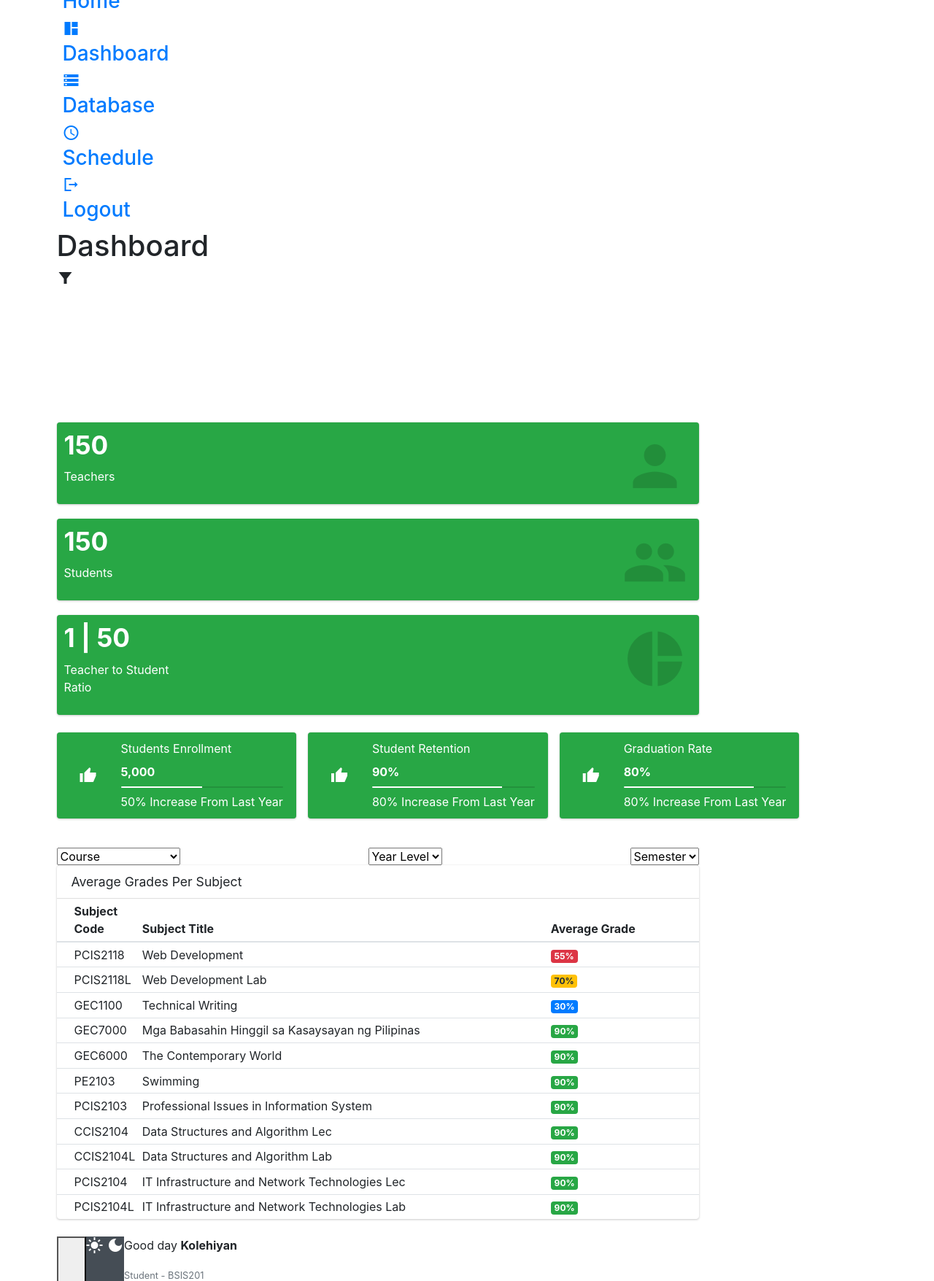
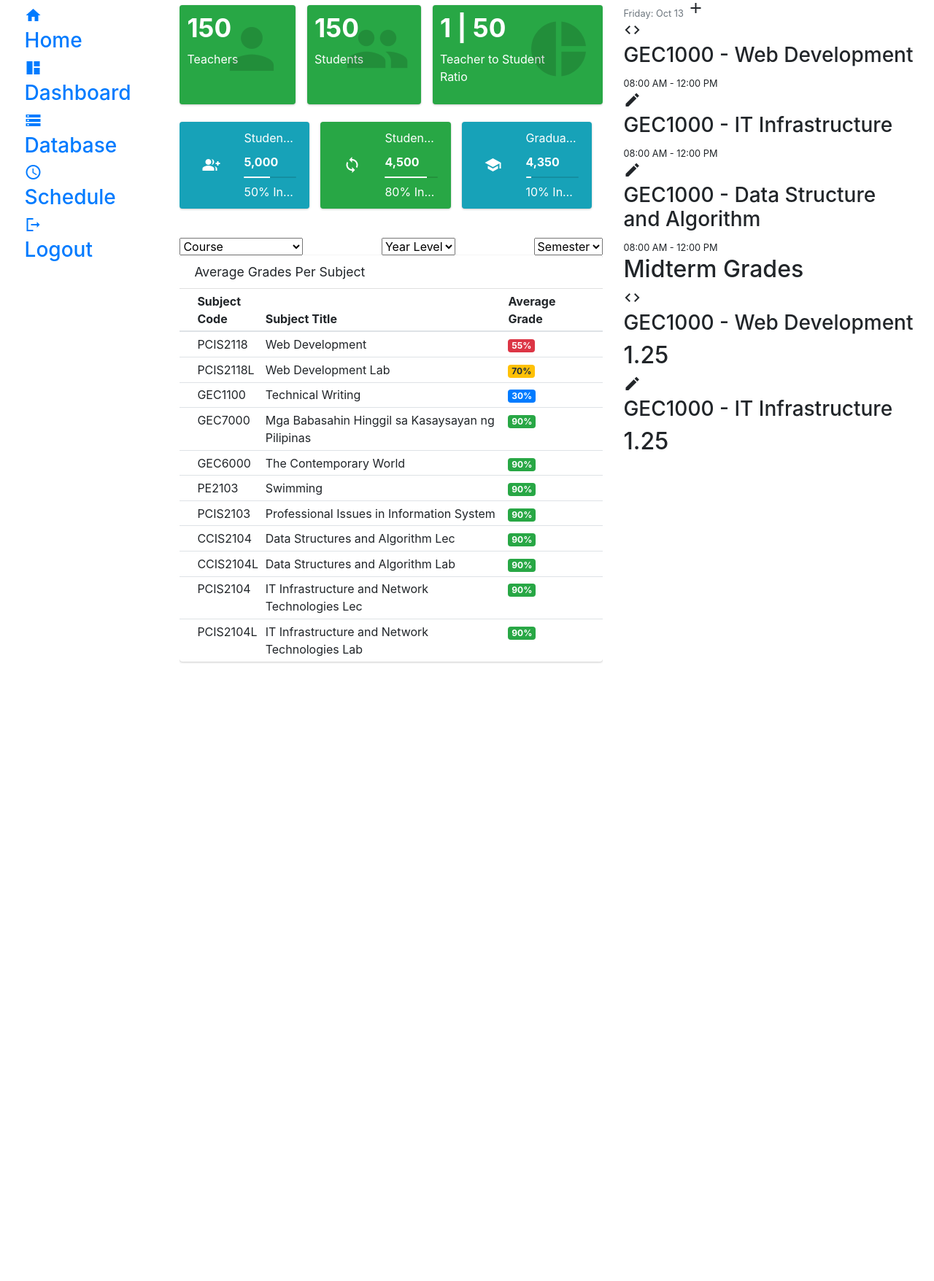
Before and after one commit to MasterVovo/StudentPortal, a PHP site: page /dashboard.html in a window 1280 px wide. Shown: the part 463-2219 px from the top of the page at 73% size. After the commit the page ends 1372 px from the top, so only its background shows below. Run offline with PHP 8.4, Linux system fonts and the light colour scheme; a map, chart or similar area stays blank; some libraries are stand-ins or nearby versions.

Commit message:
Fixed dashboard.html responsiveness

```diff
--- a/admin/dashboard.css
+++ b/admin/dashboard.css
@@ -1,108 +1,168 @@
-/* * {
-    border: 1px solid gray;
-} */
+* {
+    /* border: 1px solid gray; */
+}
+
 .ann-container {
     margin-bottom: 24px;
 }
+
 .announcement {
     width: 100%;
 }
-/* .canvas-container {
-    border: 1px solid gray;
-} */
-.chart-group {
-    width: 100%;
+
+.flex {
     display: flex;
-    align-items: center;
-    gap: 12px;
 }
-.age-container {
+
+.gap {
+    gap: 1rem;
+}
+
+.wrap {
+    flex-wrap: wrap;
+}
+
+.flex > * {
+    flex-grow: 1;
+}
+
+main {
+    overflow: hidden;
+}
+
+
+/* Gender and Age Chart */
+.gender-age-container {
+    display: grid;
+    grid-template-columns: 1fr 2fr;
+}
+
+.gender-age-container > div {
+    overflow: hidden;
+}
+
+.gender-age-container:nth-child(2) {
     flex-grow: 3;
 }
-main {
-    width: 880px;
+
+.canvas-container {
+    position: relative;
+    width: 100%;
 }
-.count-box {
-    background: orange;
-    border-radius: 6px;
-    width: 200px;
-    height: 100px;
-    padding: 12px;
-    display: flex;
+
+/* .gender-container {
+    width: 100%;
     align-items: center;
-    justify-content: space-between;
+} */
+
+.age-container {
+    width: 100%;
+    height: 20rem;
+    flex-grow: 5;
 }
+
+/* Faculty and Student Count */
+.faculty-student-container {
+    width: 100%;
+    flex-wrap: wrap;
+}
+
 .counts-container {
     display: flex;
     gap: 12px;
     flex-direction: row !important;
 }
-.count-box .label {
-    font-size: 0.75rem;
-    color: white;
-    display: block;
-}
-.count-box .count {
-    font-size: 1.75rem;
-    color: white;
-    font-weight: 600px;
-}
-.count-box .icon {
-    font-size: 4rem;
-    color: white;
-}
+
 .small-box {
-    flex-grow: 1;
+    margin-bottom: 0;
 }
 .small-box p {
     color: white;
 }
 
-.flex {
-    display: flex;
-}
-.wrap {
-    flex-wrap: wrap;
-}
-.flex > * {
-    flex-grow: 1;
-}
-.p10 {
-    padding: 10px;
-}
-.box-card {
-    padding: 24px 10px;
-    border-radius: 8px;
-}
-.text-center {
-    text-align: center;
+/* Student Enrollment */
+.ann-container .row {
+    width: 100%;
 }
 
-.grade-container {
-    justify-content: space-around;
-    gap: 10px;
-    width: 200px;
+.info-box-container-2 {
+    width: 100%;
 }
 
-.grade {
-    display: block;
-    font-size: 2.5rem;
-    font: Poppins;
-    font-weight: 700
+.info-box-container {
+    flex: 1 1 auto;
 }
 
-
-.gap {
-    gap: 1rem;
-}
-
-/* .flex * {
-    border: 1px solid black;
-} */
-
+/* Average Grades */
 .select-container {
     display: flex;
     width: 100%;
     justify-content: space-between;
     flex-wrap: wrap;
 }
+
+.align-items-center {
+    align-items: center;
+}
+
+
+
+.info-box-container {
+    /* display: grid;
+    grid-template-columns: 1fr 1fr;
+    gap: 1.4rem;
+    width: 100%; */
+}
+
+.info-box-container > .info-box {
+    margin-bottom: 0;
+}
+
+.orig-container {
+    display: grid;
+    width: 96%;
+    margin: 1rem auto;
+    gap: 1.8rem;
+    grid-template-columns: 12rem 2fr 1fr;
+}
+
+@media (max-width: 1230px) {
+    .orig-container {
+      width: 95%;
+      gap: 1rem;
+      grid-template-columns: 5rem 1.7fr 1fr;
+    }
+}
+
+@media (max-width: 771px) {
+    .orig-container {
+      width: 100%;
+      grid-template-columns: 1fr;
+      padding: 0 1.2rem;
+    }
+    .gender-age-container {
+        flex-wrap: wrap;
+        flex-direction: column;
+    }
+    .gender-age-container > div {
+        flex-direction: column;
+    }
+    .gender-container {
+        width: 250px;
+        height: 250px;
+    }
+    .age-container {
+        width: 100%;
+    }
+    /* .faculty-student-container {
+        flex-direction: column;
+        width: 30rem;
+    } */
+
+}
+
+@media (max-width: 1030px) {
+    .gender-age-container {
+        grid-template-columns: 1fr;
+    }
+}
--- a/admin/dashboard.html
+++ b/admin/dashboard.html
@@ -7,17 +7,17 @@
     <title>KLD Student Portal</title>
     <link href="https://fonts.googleapis.com/icon?family=Material+Icons+Sharp" rel="stylesheet" />
     <link rel="stylesheet" href="https://cdn.jsdelivr.net/npm/admin-lte@3.1/dist/css/adminlte.min.css">
-    <link rel="stylesheet" href="/styles/dashboard.css" />
+    <link rel="stylesheet" href="../styles/dashboard.css" />
     <link rel="stylesheet" href="dashboard.css" />
   </head>
 
   <body>
-    <div class="container">
+    <div class="orig-container">
       <!-- Sidebar -->
       <aside>
         <div class="toggle">
           <div class="logo">
-            <img src="/images/KLD LOGO.png" />
+            <img src="../images/KLD LOGO.png" />
             <h2>KLD Student Portal</h2>
           </div>
           <div class="close" id="close-btn">
@@ -45,7 +45,7 @@
             <span class="material-icons-sharp"> schedule </span>
             <h3>Schedule</h3>
           </a>
-          <a href="/logout.html">
+          <a href="../logout.html">
             <span class="material-icons-sharp"> logout </span>
             <h3>Logout</h3>
           </a>
@@ -59,19 +59,22 @@
           <h1>Dashboard</h1>
           <span class="material-icons-sharp"> filter_alt </span>
         </div>
+
         <!-- Gender and Age Chart -->
-        <div class="flex gap">
-          <div class="ann-container">
+        <div class="flex gap gender-age-container">
+          <div class="ann-container align-items-center">
+            <span>Student Gender Distribution</span>
             <div class="canvas-container gender-container"><canvas id="gender"></canvas></div>
           </div>
-          <div class="ann-container" style="align-items: flex-end">
+          <div class="ann-container align-items-center" style="align-items: flex-end">
+            <span>Student Age Distribution</span>
             <div class="canvas-container age-container"><canvas id="age"></canvas></div>
           </div>
         </div>
 
-
         <!-- Faculty and Student Count -->
         <div class="ann-container">
+          <div class="faculty-student-container flex gap">
             <div class="small-box bg-success">
               <div class="inner">
                 <h3>150</h3>
@@ -99,35 +102,20 @@
                 <i class="material-icons-sharp"> pie_chart </i>
               </div>
             </div>
-
-          <!-- <div class="announcement counts-container">
-              <div class="count-box">
-                <div>
-                  <span class="label">Students</span>
-                  <span class="count">10,340</span>
           </div>
-                <span class="material-icons-sharp icon"> groups </span>
-              </div>
-              <div class="count-box">
-                <div>
-                  <span class="label">Faculty</span>
-                  <span class="count">59</span>
-                </div>
-                <span class="material-icons-sharp icon"> person </span>
-              </div>
-              <div class="count-box">
-                <span>Faculty To Student Ratio</span>
-                <span> 1 | 40</span>
-              </div>
-          </div> -->
         </div>
 
+         <!-- Student Enrollment -->
         <div class="ann-container">
-          <div class="flex gap">
-            <div class="info-box bg-success">
-              <span class="info-box-icon"><i class="material-icons-sharp">thumb_up</i></span>
+
+
+
+          <div class="row">
+            <div class="col-md-4 col-sm-6 col-12">
+              <div class="info-box bg-info">
+                <span class="info-box-icon"><i class="material-icons-sharp">group_add</i></span>
                 <div class="info-box-content">
-                <span class="info-box-text">Students Enrollment</span>
+                  <span class="info-box-text">Student Enrollment</span>
                   <span class="info-box-number">5,000</span>
                   <div class="progress">
                     <div class="progress-bar" style="width: 50%"></div>
@@ -136,12 +124,17 @@
                   50% Increase From Last Year
                   </span>
                 </div>
+
               </div>
+
+            </div>
+
+            <div class="col-md-4 col-sm-6 col-12">
               <div class="info-box bg-success">
-              <span class="info-box-icon"><i class="material-icons-sharp">thumb_up</i></span>
+                <span class="info-box-icon"><i class="material-icons-sharp">loop</i></span>
                 <div class="info-box-content">
                   <span class="info-box-text">Student Retention</span>
-                <span class="info-box-number">90%</span>
+                  <span class="info-box-number">4,500</span>
                   <div class="progress">
                     <div class="progress-bar" style="width: 80%"></div>
                   </div>
@@ -149,22 +142,30 @@
                   80% Increase From Last Year
                   </span>
                 </div>
+
               </div>
-            <div class="info-box bg-success">
-              <span class="info-box-icon"><i class="material-icons-sharp">thumb_up</i></span>
+
+            </div>
+
+            <div class="col-md-4 col-sm-6 col-12">
+              <div class="info-box bg-info">
+                <span class="info-box-icon"><i class="material-icons-sharp">school</i></span>
                 <div class="info-box-content">
-                <span class="info-box-text">Graduation Rate</span>
-                <span class="info-box-number">80%</span>
+                  <span class="info-box-text">Graduated</span>
+                  <span class="info-box-number">4,350</span>
                   <div class="progress">
-                  <div class="progress-bar" style="width: 80%"></div>
+                    <div class="progress-bar" style="width: 10%"></div>
                   </div>
                   <span class="progress-description">
-                80% Increase From Last Year
+                  10% Increase From Last Year
                   </span>
                 </div>
-            </div>
+
               </div>
 
+            </div>
+
+            </div>
         </div>
 
         <!-- Average Grades -->
@@ -275,9 +276,6 @@
 
 
 
-
-
-
       </main>
       <!-- End of main content -->
 
@@ -299,7 +297,7 @@
               <small class="text-muted">Student - BSIS201</small>
             </div>
             <div class="profile-photo">
-              <img src="/images/KLD LOGO.png" />
+              <img src="../images/KLD LOGO.png" />
             </div>
           </div>
         </div>
@@ -399,12 +397,12 @@
       </div>
       <!-- End of right section -->
     </div>
-      <script src="/scripts/dashboard.js"></script>
+      <script src="../scripts/dashboard.js"></script>
       <!-- Chart.js for charts -->
       <script src="https://cdn.jsdelivr.net/npm/chart.js"></script>
       <!-- AdminLTE for table widget card -->
       <script src="https://cdn.jsdelivr.net/npm/admin-lte@3.1/dist/js/adminlte.min.js"></script>
-      <script src="/admin/dashboard.js"></script>
+      <script src="dashboard.js"></script>
   </body>
 
 </html>
--- a/admin/dashboard.js
+++ b/admin/dashboard.js
@@ -5,13 +5,24 @@ const age = document.getElementById('age').getContext('2d');
 const genderChart = new Chart(gender, {
     type: 'doughnut',
     data: {
-        labels: ['Male', 'Female', 'Bakla', 'Tomboy', 'Bidirectional'],
+        labels: ['Male', 'Female'],
         datasets: [
             {
-                data: [60, 40, 100, 10, 50]
+                data: [60, 40]
             }
         ]
+    },
+    options: {
+        responsive: true,
+        maintainAspectRatio: false
+        // plugins: {
+        //     title: {
+        //         display: true,
+        //         text: 'Gender Distribution'
+        //     }
+        // }
     }
+
 });
 
 const ageChart = new Chart(age, {
@@ -28,7 +39,20 @@ const ageChart = new Chart(age, {
                 data: [90, 150, 100, 80, 70, 200, 250, 300]
             }
         ]
+    },
+    options: {
+        responsive: true,
+        maintainAspectRatio: false
     }
+    // ,
+    // options: {
+    //     plugins: {
+    //         title: {
+    //             display: true,
+    //             text: 'Age Distribution'
+    //         }
+    //     }
+    // }
 });
 
 
```
Lines whose indentation alone changed are shown as unchanged.
